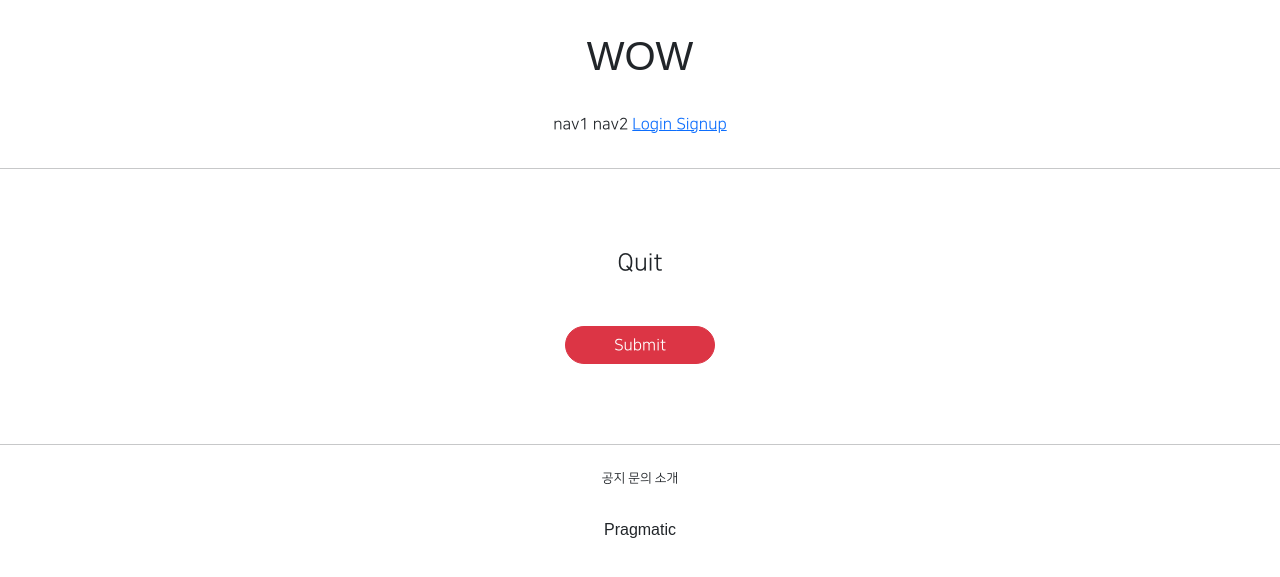
After one commit to ha-yun/GSWEB2, a Django app: page /accounts/delete/1 in a window 1280 px wide. The commit adds this page. Shown: the top 577 px of the page. Run offline with Django 3.2, Linux system fonts and the light colour scheme; tables that the repository leaves empty hold one stand-in row (values such as "Sample post"); parts of the project's set-up code (start-up, migrations or seed data) failed here and were passed over; some libraries are stand-ins or nearby versions; some web fonts are replaced.

Commit message:
2021/07/19 gsweb2! class commit 2

```diff
--- /dev/null
+++ b/accountapp/templates/accountapp/delete.html
@@ -0,0 +1,18 @@
+{% extends 'base.html' %}
+
+{% block content %}
+
+    <div class="text-center mw-500 m-auto">
+        <div>
+            <h4 class="m-5"> Quit </h4>
+        </div>
+        <div>
+            <form action="{% url 'accountapp:delete' pk=target_user.pk %}" method="post">
+            {% csrf_token %}
+            <div class="m-5">
+                <input type="submit" class="btn btn-danger rounded-pill px-5">
+            </div>
+            </form>
+        </div>
+    </div>
+{% endblock %}
--- a/accountapp/templates/accountapp/detail.html
+++ b/accountapp/templates/accountapp/detail.html
@@ -12,7 +12,11 @@
         <a href="{% url 'accountapp:update'  pk=target_user.pk %}">
             User Info
         </a>
-
+    <div>
+        <a href="{% url 'accountapp:delete' pk=target_user.pk %}">
+            Quit
+        </a>
+    </div>
     </div>
     </div>
 
--- a/accountapp/urls.py
+++ b/accountapp/urls.py
@@ -1,7 +1,7 @@
 from django.contrib.auth.views import LoginView, LogoutView
 from django.urls import path
 
-from accountapp.views import ha_world, AccountCreateView, AccountDetailView, AccountUpdateView
+from accountapp.views import ha_world, AccountCreateView, AccountDetailView, AccountUpdateView, AccountDeleteView
 
 app_name='accountapp'
 
@@ -17,4 +17,6 @@ urlpatterns = [
     path('detail/<int:pk>', AccountDetailView.as_view(), name='detail'),
 
     path('update/<int:pk>', AccountUpdateView.as_view(), name='update'),
+
+    path('delete/<int:pk>', AccountDeleteView.as_view(), name='delete')
 ]
--- a/accountapp/views.py
+++ b/accountapp/views.py
@@ -5,7 +5,7 @@ from django.shortcuts import render
 
 # Create your views here.
 from django.urls import reverse, reverse_lazy
-from django.views.generic import CreateView, DetailView, UpdateView
+from django.views.generic import CreateView, DetailView, UpdateView, DeleteView
 
 from accountapp.models import HelloWorld
 
@@ -41,3 +41,9 @@ class AccountUpdateView(UpdateView):
     form_class = UserCreationForm
     context_object_name = 'target_user'
     template_name = 'accountapp/update.html'
+
+class AccountDeleteView(DeleteView):
+    model = User
+    context_object_name = 'target_user'
+    success_url = reverse_lazy('accountapp:ha_world')
+    template_name = 'accountapp/delete.html'
```
